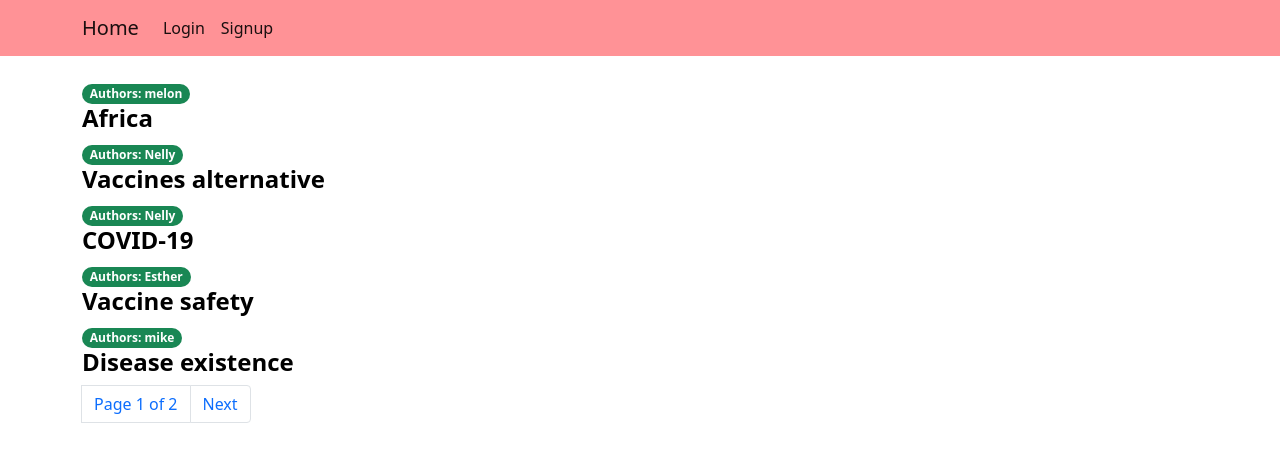
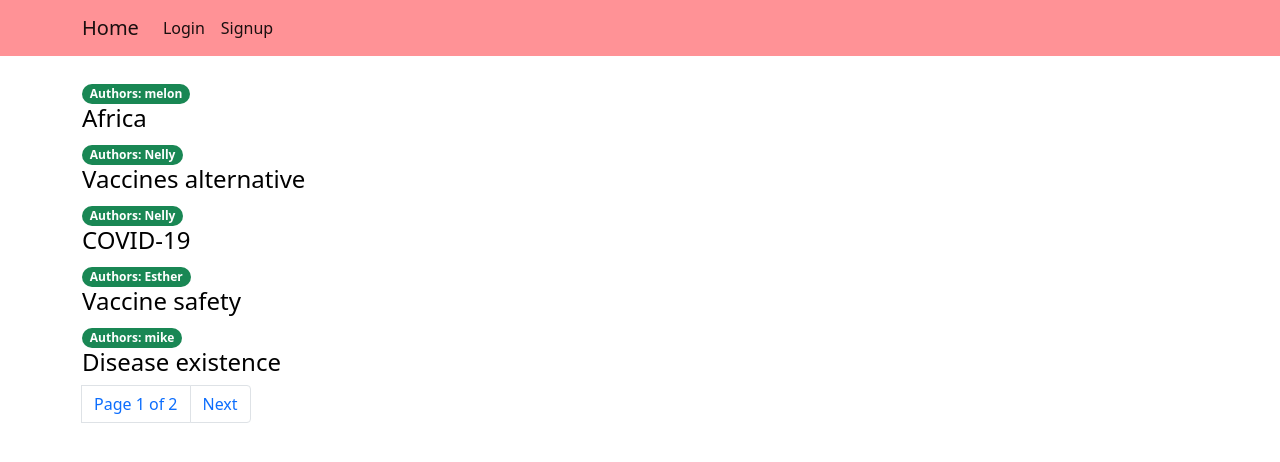
Before and after one commit to Nelly-ux10/Django-Finalprojec-App, a Django app: page /ashiriblogapp/articles/ in a window 1280 px wide. Shown: the top 462 px of the page. Run offline with Django 4.2, Linux system fonts and the light colour scheme; data comes from the database, SQL or seed files in the repository.

Commit message:
modified app

```diff
--- a/ashiriblogapp/templates/ashiriblogapp/articles.html
+++ b/ashiriblogapp/templates/ashiriblogapp/articles.html
@@ -10,7 +10,7 @@
 			.link-style{
 				text-decoration: none;
 				color: black;
-				font-weight: bolder;
+
 
 		}
 		.link-style:hover{
@@ -18,12 +18,7 @@
 				color: rgb(183, 69, 151);
 
 		}
-		body{
-				background-color: rgb(246, 213, 213);
-				background: url("{% static 'ashiriblogapp/images/black image.jpg' %}");
-				background: no-repeat;
-				background: 100%;
-			}
+
 	</style>
 
 
```
Also changed, not shown: ashiriblogapp/templates/ashiriblogapp/signup_done.html (+0 -7 lines).
